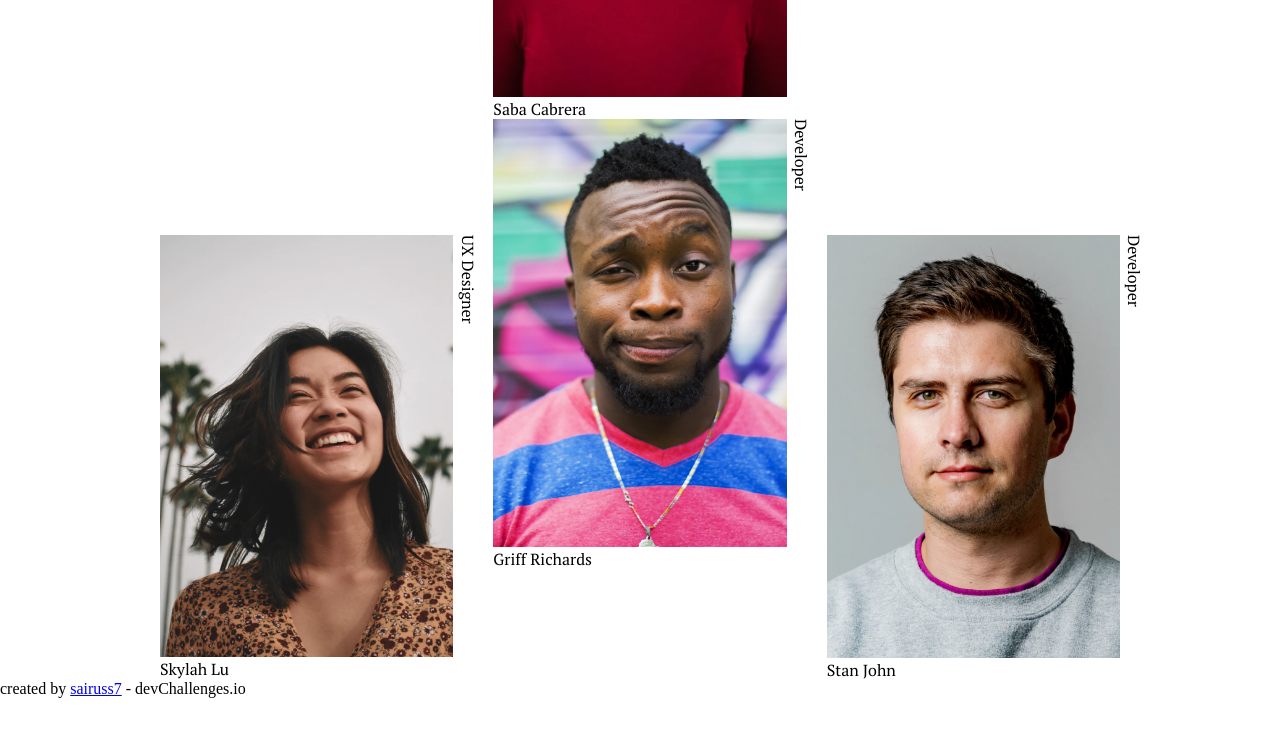
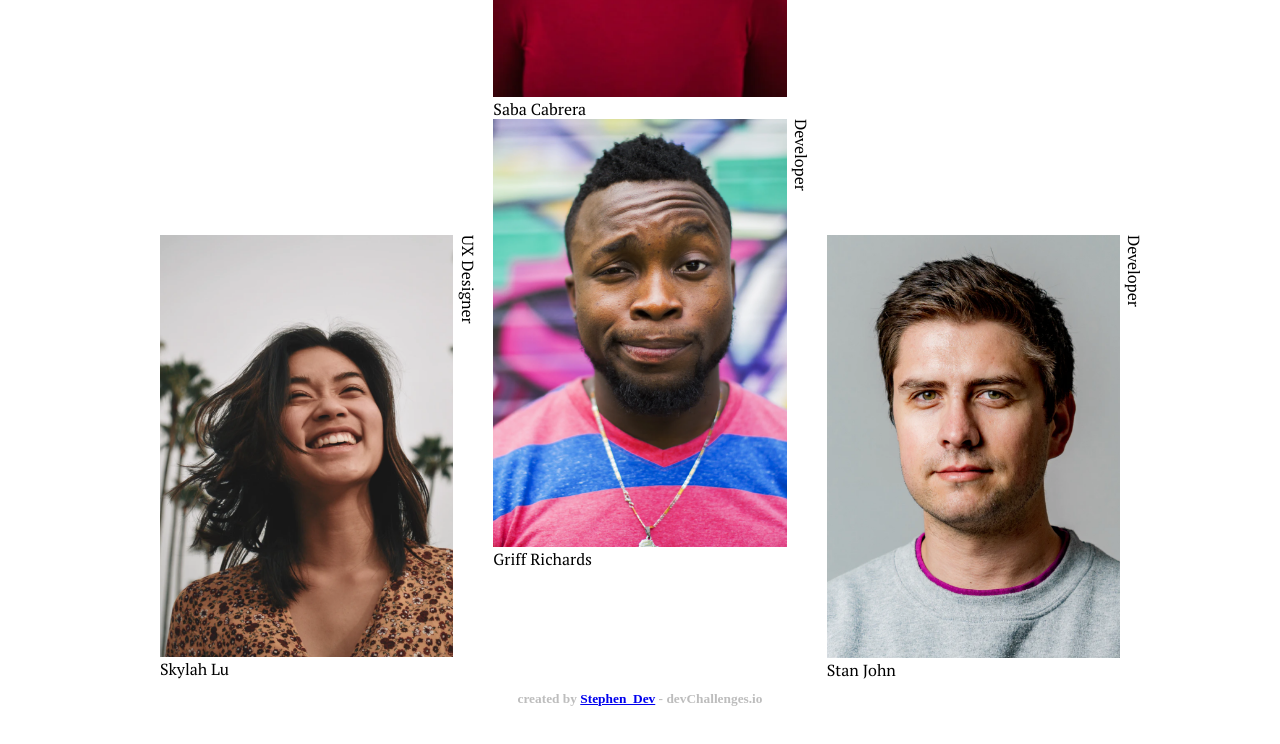
Before and after one commit to stephenranaud/devchallenges.byRanaudSteph, a plain HTML site: page responsive/my-team-page.byStephenRanaud/index.html in a window 1280 px wide. Shown: the part 748-1492 px from the top of the page. Drawn offline with Linux system fonts and the light colour scheme.

Commit message:
Edit readme

```diff
--- a/responsive/404-not-found-challenge.byStephenRanaud/sass/styles.scss
+++ b/responsive/404-not-found-challenge.byStephenRanaud/sass/styles.scss
@@ -101,7 +101,7 @@ p {
     top: calc(100% + 7vmin);
 }
 
-.by-user {
+#by-user {
     font-family: Montserrat;
     font-size: calc(.8rem + .07vmin);
     font-style: normal;
@@ -111,7 +111,7 @@ p {
     text-align: center;
     color: #BDBDBD;
     padding: 10px 0;
-}
+  }
 
 @media screen and (min-width: 980px) {
     body {
--- a/responsive/my-team-page.byStephenRanaud/index.html
+++ b/responsive/my-team-page.byStephenRanaud/index.html
@@ -60,7 +60,8 @@
             </div>
         </div>
     </div>
-    <span> created by <a href="https://devchallenges.io/portfolio/sairuss7">sairuss7</a> - devChallenges.io</span>
+   <div id="by-user">
+    <span> created by <a href="https://devchallenges.io/portfolio/stephenranaud">Stephen_Dev</a> - devChallenges.io</span>
+   </div>
 </body>
-
 </html>
--- a/responsive/my-team-page.byStephenRanaud/styles.scss
+++ b/responsive/my-team-page.byStephenRanaud/sass/styles.scss
@@ -48,6 +48,17 @@ p {
     letter-spacing: 0em;
     text-align: left;
 }
+#by-user {
+    font-family: Montserrat;
+    font-size: calc(.8rem + .07vmin);
+    font-style: normal;
+    font-weight: 600;
+    line-height: 17px;
+    letter-spacing: 0em;
+    text-align: center;
+    color: #BDBDBD;
+    padding: 10px 0;
+  }
 
 .header-main {
     display: flex;
@@ -72,7 +83,7 @@ p {
 .wrapper {
     max-width: map-get($map: $break-points, $key: max-size);
     margin: auto;
-    // overflow: hidden;
+    overflow: hidden;
 }
 
 .team-grid {
```
Also changed, not shown: responsive/404-not-found-challenge.byStephenRanaud/index.html (+2 -3 lines), responsive/404-not-found-challenge.byStephenRanaud/styles.css, responsive/my-team-page.byStephenRanaud/styles.css, 3 other files.
